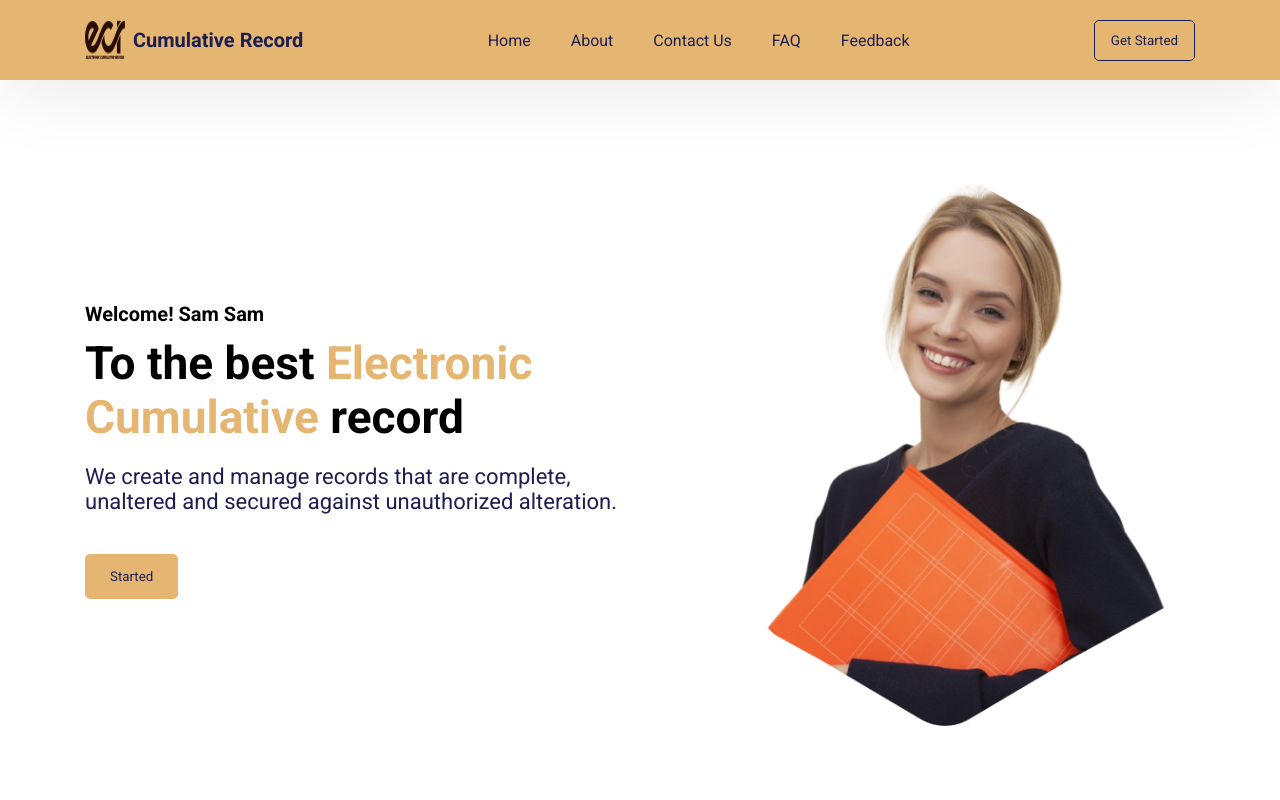
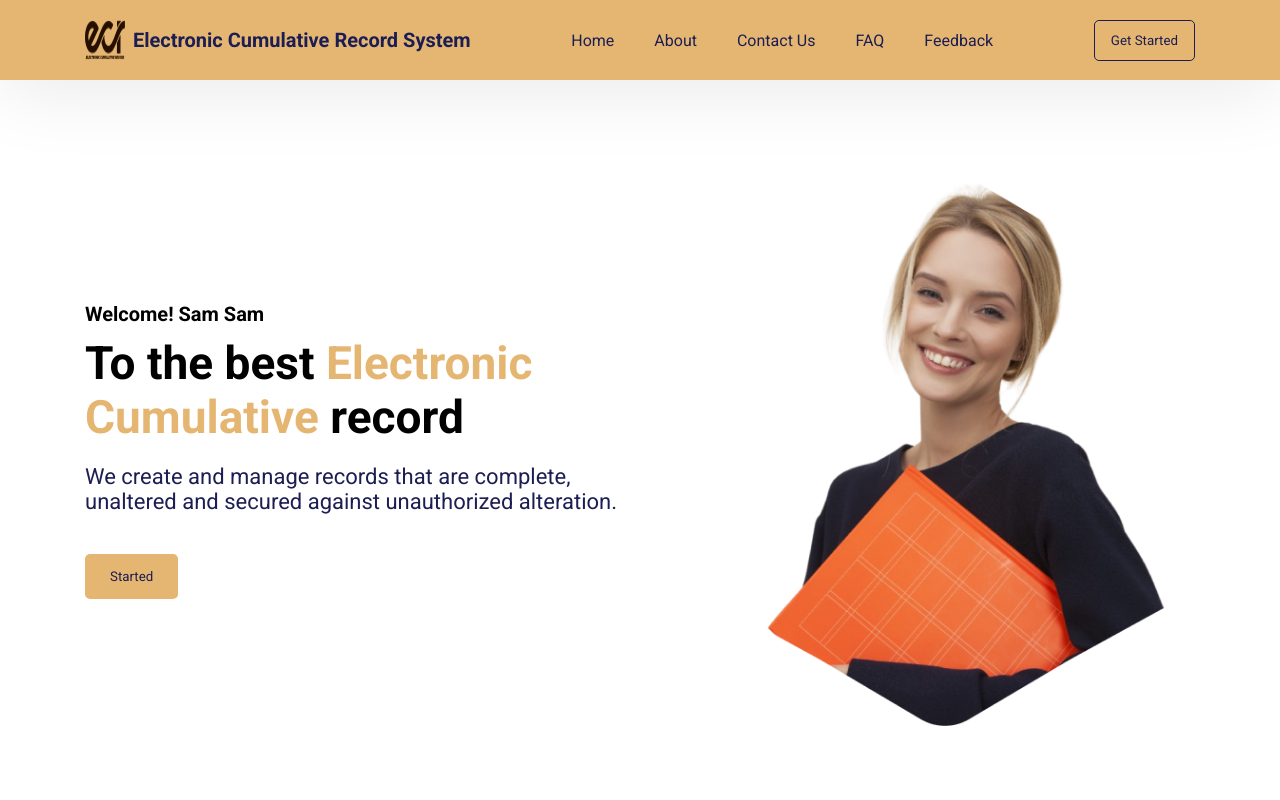
Before and after one commit to conquestsam/Electronic-Cumulative-Record, a plain HTML site: page index.html in a window 1280 px wide. Shown: the top 800 px of the page. Drawn offline with nearby package versions, Linux system fonts and the light colour scheme; a script that the page names is missing.

Commit message:
Update index.html

```diff
--- a/index.html
+++ b/index.html
@@ -12,7 +12,7 @@
     <nav>
         <div class="logo">
             <img src="assets\ECR 1.png" alt="">
-            <a href="#" target="_blank">Cumulative Record </a>
+            <a href="#" target="_blank">Electronic Cumulative Record System  </a>
         </div>
         <ul>
             <li> <a href="#main">Home </a> </li>
```
